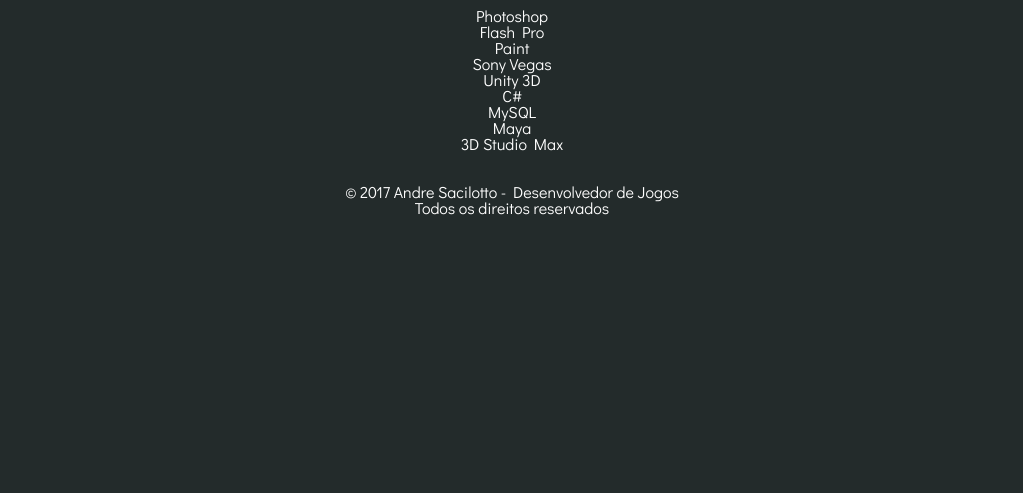
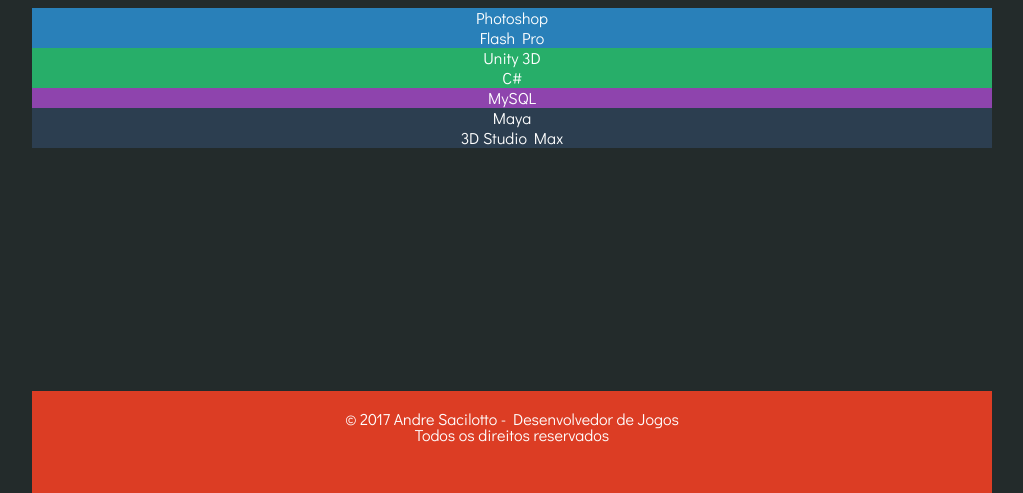
Before and after one commit to 5Spectra/5Spectra.github.io, a plain HTML site: page index.html in a window 1280 px wide. Shown: the part 307-800 px from the top of the page, without its empty margins (128-1151 px from the left). Drawn offline with Linux system fonts and the light colour scheme.

Commit message:
Css e Hlml

```diff
--- a/css/estilo.css
+++ b/css/estilo.css
@@ -40,5 +40,25 @@ a{color: #E3AE57}
 
 .youtube {background-image: url('../img/youtube.png');
 -webkit-filter: grayscale(100%); filter grayscale(100%);}
+.youtube:hover{-webkit-filter: grayscale(0%); filter grayscale(0%);}
 
-.youtube:hover{-webkit-filter: grayscale(0%); filter grayscale(0%);}
+
+.engine{background-color: #27ae69; border: 2px solid #27ae69}
+.engine:hover{background-color: #2ecc71}
+
+.design{background-color: #2980b9; border: 2px solid #2980b9}
+.design:hover{background-color: #3498db}
+
+.banco{background-color: #8e44ad; border: 2px solid #8e44ad}
+.banco:hover{background-color: #9b59b6}
+
+.tresD{background-color: #2c3e50; border: 2px solid #2c3e50}
+.tresD:hover{background-color: #34495e}
+
+
+footer{
+	margin-top: 50px; padding-top: 20px;
+	padding-bottom: 50px; background-color: #dc3d24;
+	text-shadow: 0.5 1.5px #232b2b;
+	position: fixed; bottom: 0px; width: 960px;
+}
--- a/index.html
+++ b/index.html
@@ -41,16 +41,17 @@
 		<ul class = "competencias">
 			<li class = "design">Photoshop</li>
 			<li class = "design">Flash Pro</li>
-			<li class = "design">Paint</li>
-			<li class = "edicao">Sony Vegas</li>
+
 			<li class = "engine">Unity 3D</li>
-			<li class = "dev">C#</li>
+			<li class = "engine">C#</li>
+
 			<li class = "banco">MySQL</li>
-			<li class = "3d">Maya</li>
-			<li class = "3d">3D Studio Max</li>
+
+			<li class = "tresD">Maya</li>
+			<li class = "tresD">3D Studio Max</li>
 		</ul>
 
-		<br> </br>
+
 		<footer>
 			&copy; 2017 Andre Sacilotto - <i> Desenvolvedor de Jogos</i>
 			<p>Todos os direitos reservados</p>
```
